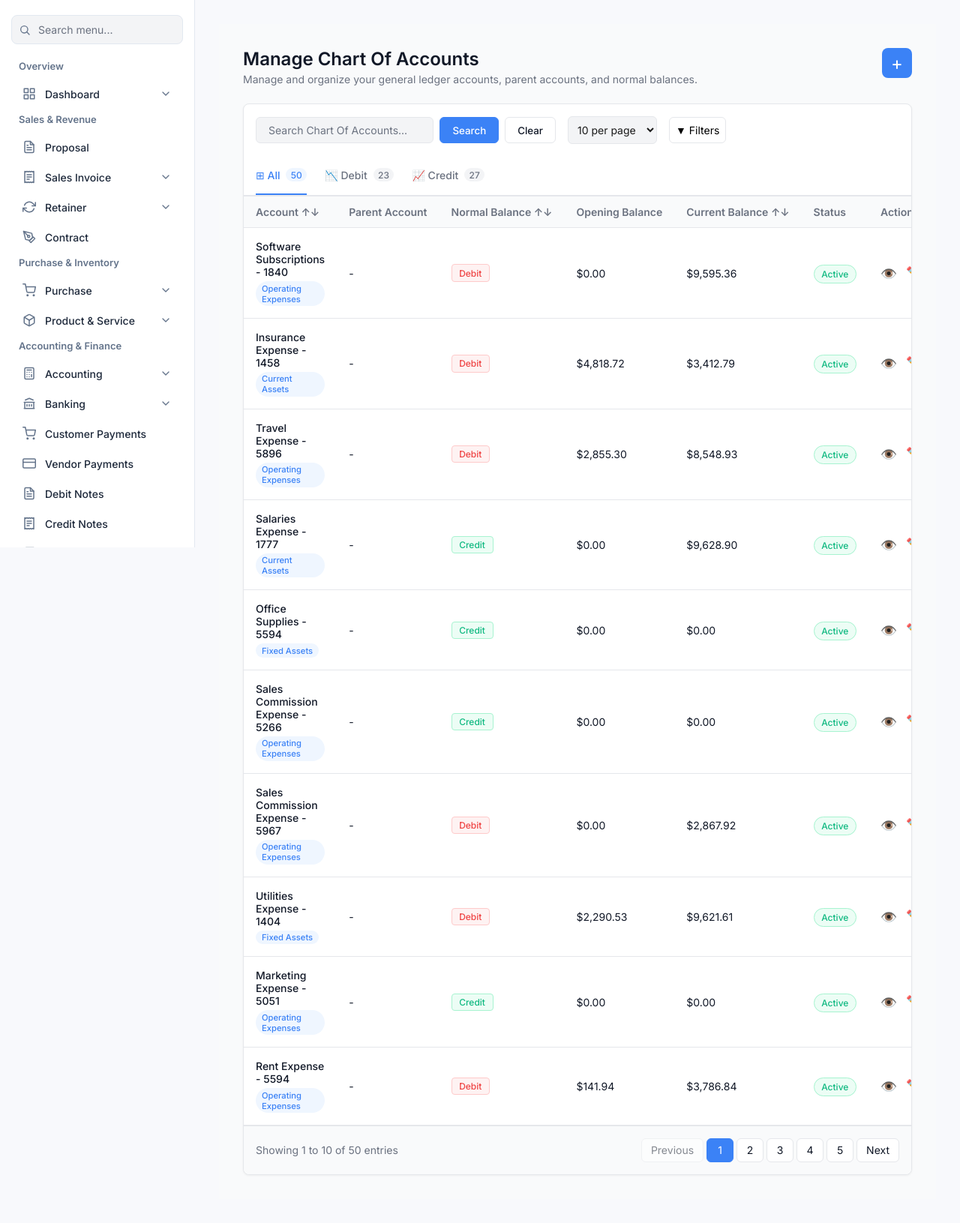
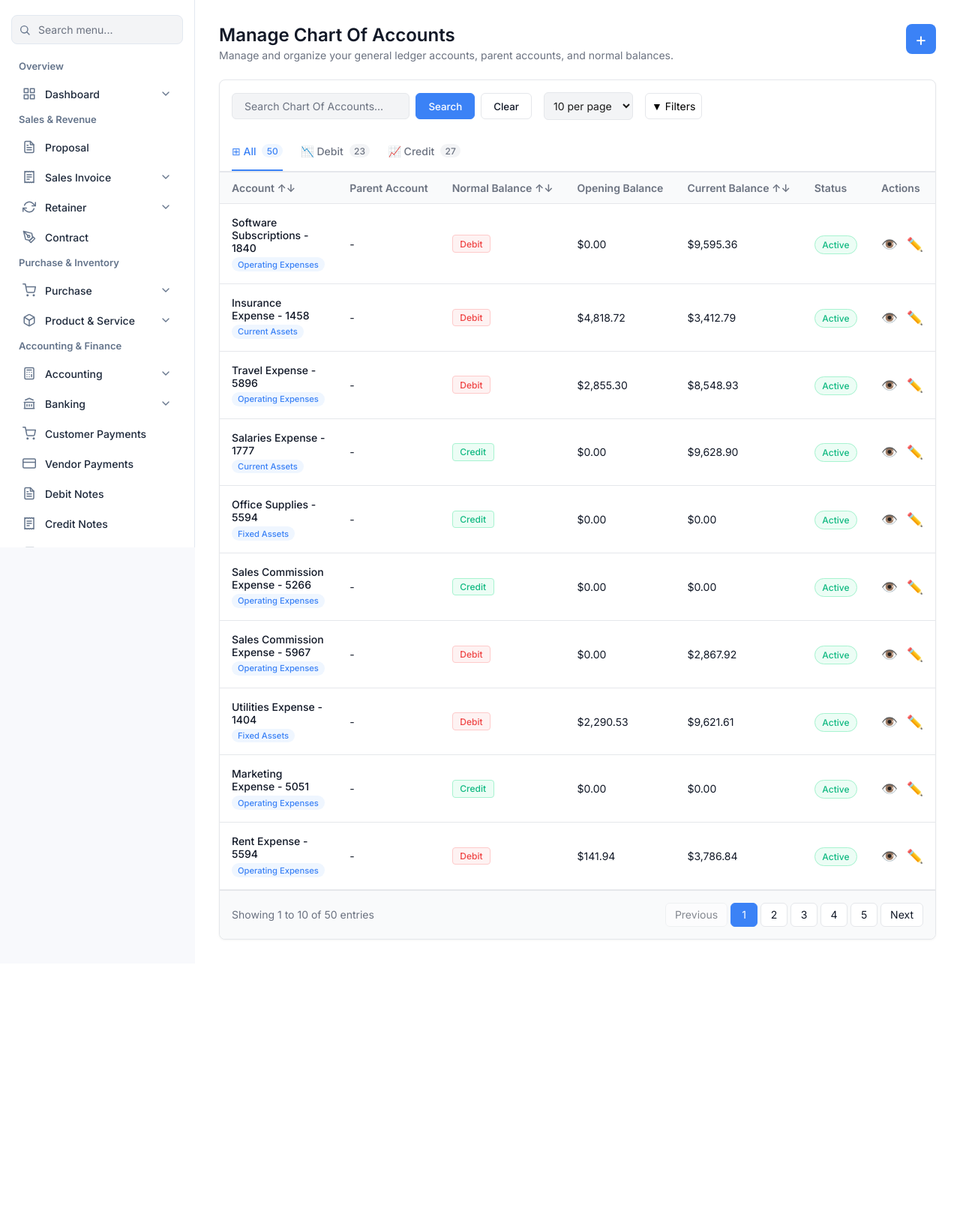
Before and after one commit to MahnoorMAK/LedgeInvo, a Laravel app: template resources/views/Pages/Accounting/Chart-Of-Accounts.blade.php in a window 1280 px wide. Shown: the part 70-1701 px from the top of the page at 75% size. After the commit the page ends 1323 px from the top, so only its background shows below. Run offline with Laravel 12, Linux system fonts and the light colour scheme; the template is opened without the code that fills it, so the values that code supplies are empty.

Commit message:
refactor styles in Chart Of Accounts page

```diff
--- a/resources/views/Pages/Accounting/Chart-Of-Accounts.blade.php
+++ b/resources/views/Pages/Accounting/Chart-Of-Accounts.blade.php
@@ -1,6 +1,37 @@
 @extends('layout.dashboard')
 @section('title', 'Chart Of Accounts - LedgeInvo')
 @section('content')
+
+<!-- AGGRESSIVE OVERRIDE TO REMOVE WRAPPER MARGINS, PADDING, AND FORCE WHITE BACKGROUND -->
+<style>
+    /* Reset the entire document and common wrapper classes */
+    html, body {
+        margin: 0 !important;
+        padding: 0 !important;
+        background-color: #ffffff !important;
+        width: 100% !important;
+        max-width: 100% !important;
+        overflow-x: hidden;
+    }
+
+    /* Target every possible container that might have padding */
+    #app, main, .main, .app-main, .main-content, .content, .content-wrapper,
+    .page-wrapper, .app-content, .container, .container-fluid, .page-content {
+        margin: 0 !important;
+        padding: 0 !important;
+        background-color: #ffffff !important;
+        width: 100% !important;
+        max-width: 100% !important;
+        box-shadow: none !important;
+        border: none !important;
+    }
+
+    /* Specifically target the direct child of the body or #app to remove any residual margin */
+    body > div, #app > div {
+        margin: 0 !important;
+        padding: 0 !important;
+    }
+</style>
 
 <section id="manage-chart-of-accounts">
     <style>
@@ -24,11 +55,12 @@
 
             font-family: -apple-system, BlinkMacSystemFont, "Segoe UI", Roboto, Helvetica, Arial, sans-serif;
             width: 100%;
-            max-width: 1200px;
-            margin: 0 auto;
+            max-width: 100%; /* Changed from 1200px to 100% */
+            margin: 0; /* Removed auto centering */
             padding: 2rem;
-            background: #f9fafb;
+            background: #ffffff; /* Changed from #f9fafb to #ffffff */
             box-sizing: border-box;
+            display: block;
         }
 
         #manage-chart-of-accounts * {
```
